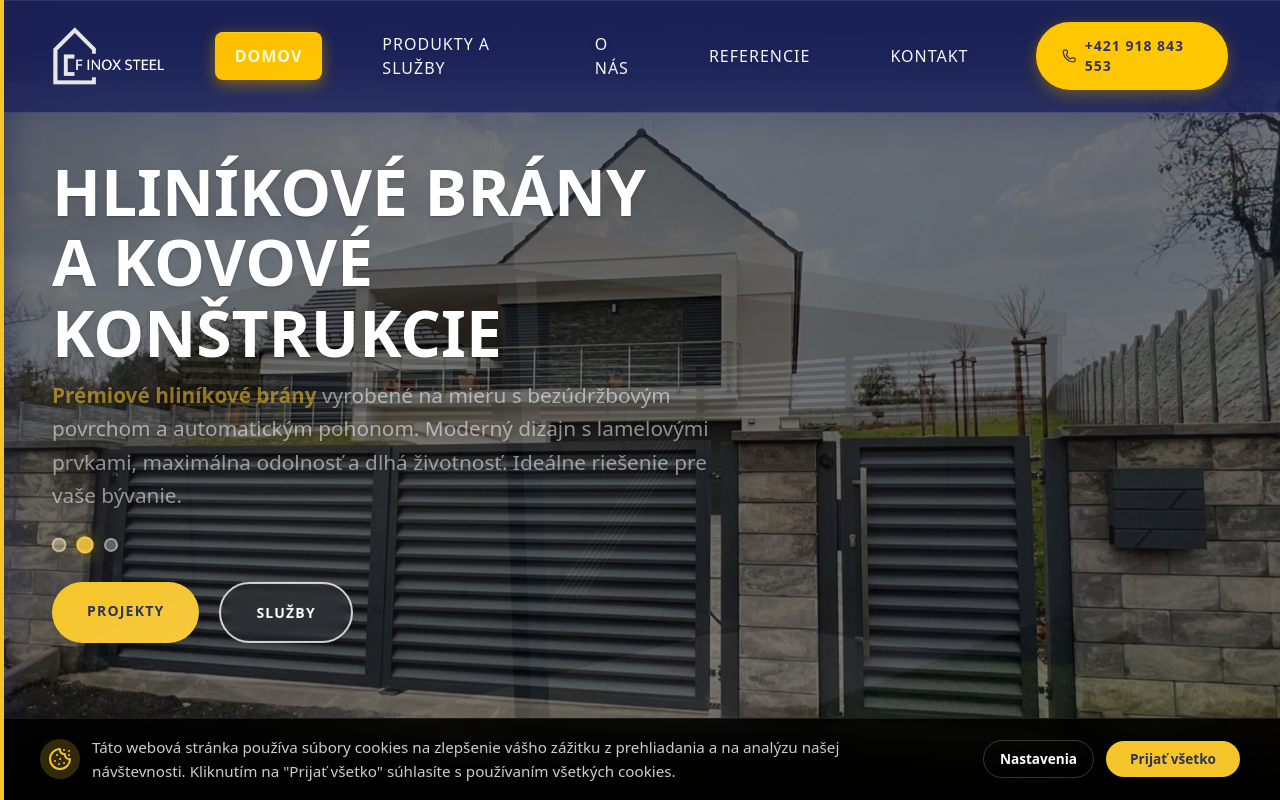
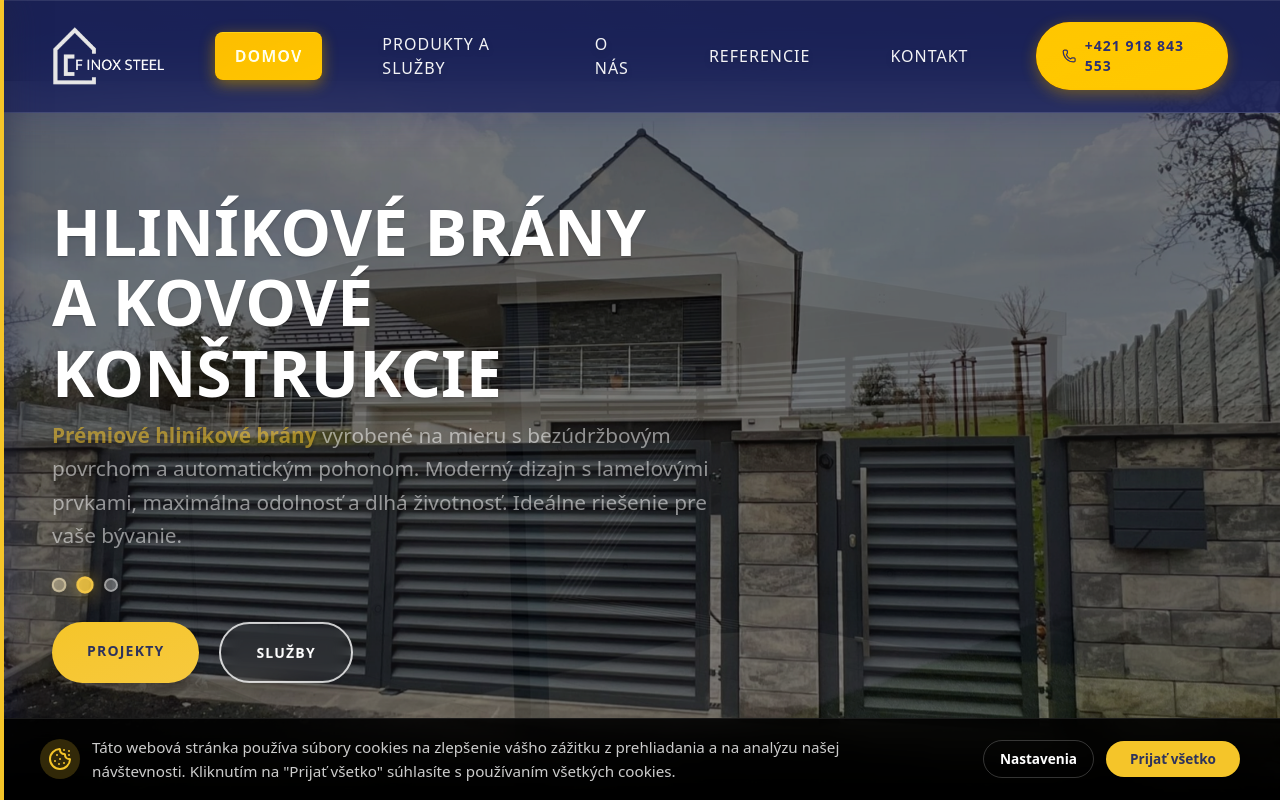
Before and after one commit to aebdigital/finoxsteel, a Next.js app: page / in a window 1280 px wide. Shown: the top 800 px of the page. Built offline with nearby package versions, Linux system fonts and the light colour scheme.

Commit message:
Fix Hero content 'lag' by changing fixed to absolute and lowering z-index

```diff
--- a/components/HeroSlider.tsx
+++ b/components/HeroSlider.tsx
@@ -68,7 +68,7 @@ export default function HeroSlider() {
       <div className="absolute inset-0 bg-black/40 z-[-1]" />
 
       {/* Hero Content */}
-      <div className="fixed top-1/2 left-1/2 -translate-x-1/2 -translate-y-1/2 max-w-[95%] w-full px-5 flex items-center justify-start gap-15 z-10 pointer-events-none">
+      <div className="absolute top-1/2 left-1/2 -translate-x-1/2 -translate-y-1/2 max-w-[95%] w-full px-5 flex items-center justify-start gap-15 z-1 pointer-events-none">
         <div className="flex-1 max-w-[700px] pointer-events-auto">
           <h1 className="text-[2.2rem] md:text-[4rem] font-bold leading-[1.1] mb-3 md:mb-5 text-shadow-md max-w-full md:max-w-[650px] [text-shadow:0_4px_8px_rgba(0,0,0,0.5)]">
             HLINÍKOVÉ BRÁNY A KOVOVÉ KONŠTRUKCIE
```
